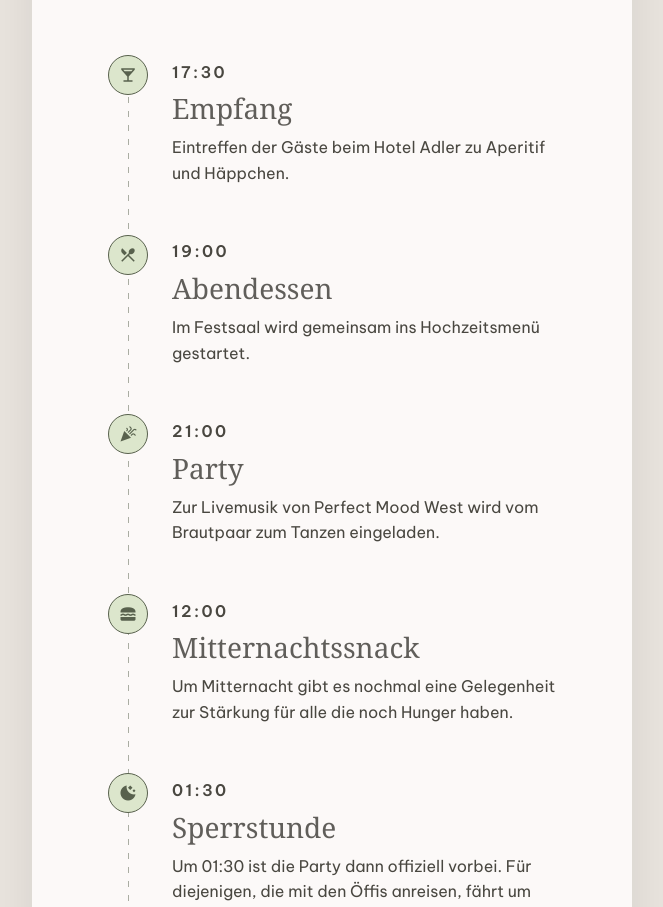
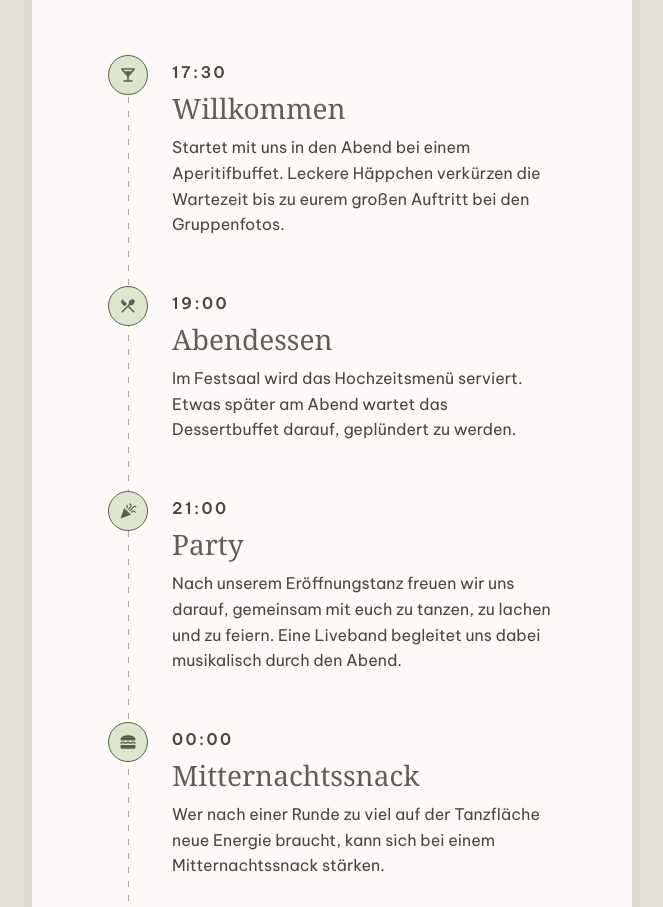
Before and after one commit to KrieglFritsche/WeddingPage, an Angular app: page / in a window 1280 px wide. Shown: the part 1340-2247 px from the top of the page, without its empty margins (308-971 px from the left). Built offline with nearby package versions, Linux system fonts and the light colour scheme.

Commit message:
seli feedback

```diff
--- a/src/app/rsvp/rsvp.html
+++ b/src/app/rsvp/rsvp.html
@@ -127,7 +127,7 @@
               <textarea
                 id="childrenneeds"
                 formControlName="childrenneeds"
-                placeholder="Hochstuhl, Babyphon, ..."
+                placeholder="Hochstuhl,..."
                 maxlength="999"
                 rows="3"
               ></textarea>
--- a/src/app/when/when.html
+++ b/src/app/when/when.html
@@ -7,32 +7,32 @@
       <div class="timeline-event">
         <span class="material-symbols-outlined timeline-icon">local_bar</span>
         <p class="event-time">17:30</p>
-        <h3>Empfang</h3>
-        <p>Eintreffen der Gäste beim Hotel Adler zu Aperitif und Häppchen.</p>
+        <h3>Willkommen</h3>
+        <p>Startet mit uns in den Abend bei einem Aperitifbuffet. Leckere Häppchen verkürzen die Wartezeit bis zu eurem großen Auftritt bei den Gruppenfotos.</p>
       </div>
       <div class="timeline-event">
         <span class="material-symbols-outlined timeline-icon">local_dining</span>
         <p class="event-time">19:00</p>
         <h3>Abendessen</h3>
-        <p>Im Festsaal wird gemeinsam ins Hochzeitsmenü gestartet. </p>
+        <p>Im Festsaal wird das Hochzeitsmenü serviert. Etwas später am Abend wartet das Dessertbuffet darauf, geplündert zu werden.</p>
       </div>
       <div class="timeline-event">
         <span class="material-symbols-outlined timeline-icon party-trigger" (click)="onPartyTap()">celebration</span>
         <p class="event-time">21:00</p>
         <h3>Party</h3>
-        <p>Zur Livemusik von Perfect Mood West wird vom Brautpaar zum Tanzen eingeladen.</p>
+        <p>Nach unserem Eröffnungstanz freuen wir uns darauf, gemeinsam mit euch zu tanzen, zu lachen und zu feiern. Eine Liveband begleitet uns dabei musikalisch durch den Abend.</p>
       </div>
       <div class="timeline-event">
         <span class="material-symbols-outlined timeline-icon">lunch_dining</span>
-        <p class="event-time">12:00</p>
+        <p class="event-time">00:00</p>
         <h3>Mitternachtssnack</h3>
-        <p>Um Mitternacht gibt es nochmal eine Gelegenheit zur Stärkung für alle die noch Hunger haben.</p>
+        <p>Wer nach einer Runde zu viel auf der Tanzfläche neue Energie braucht, kann sich bei einem Mitternachtssnack stärken.</p>
       </div>
       <div class="timeline-event">
         <span class="material-symbols-outlined timeline-icon">moon_stars</span>
         <p class="event-time">01:30</p>
-        <h3>Sperrstunde</h3>
-        <p>Um 01:30 ist die Party dann offiziell vorbei. Für diejenigen, die mit den Öffis anreisen, fährt um 01:28 das letzte "Mo-Bähnle" nach Bludenz.</p>
+        <h3>Ausklang</h3>
+        <p>Ab 01:30 Uhr packen die Musiker ihre Instrumente ein. Für alle, die mit den Öffis unterwegs sind, fährt um 01:28 Uhr das letzte „Mo-Bähnle“ nach Bludenz.</p>
       </div>
     </div>
   </div>
```
